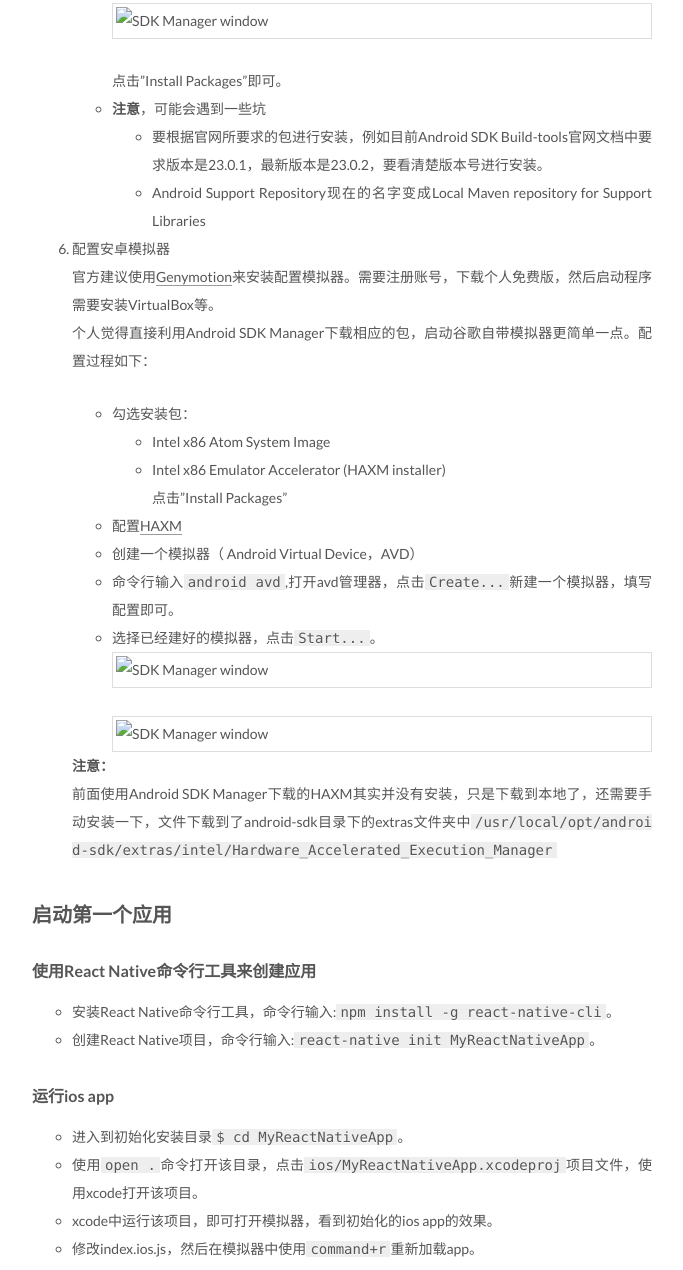
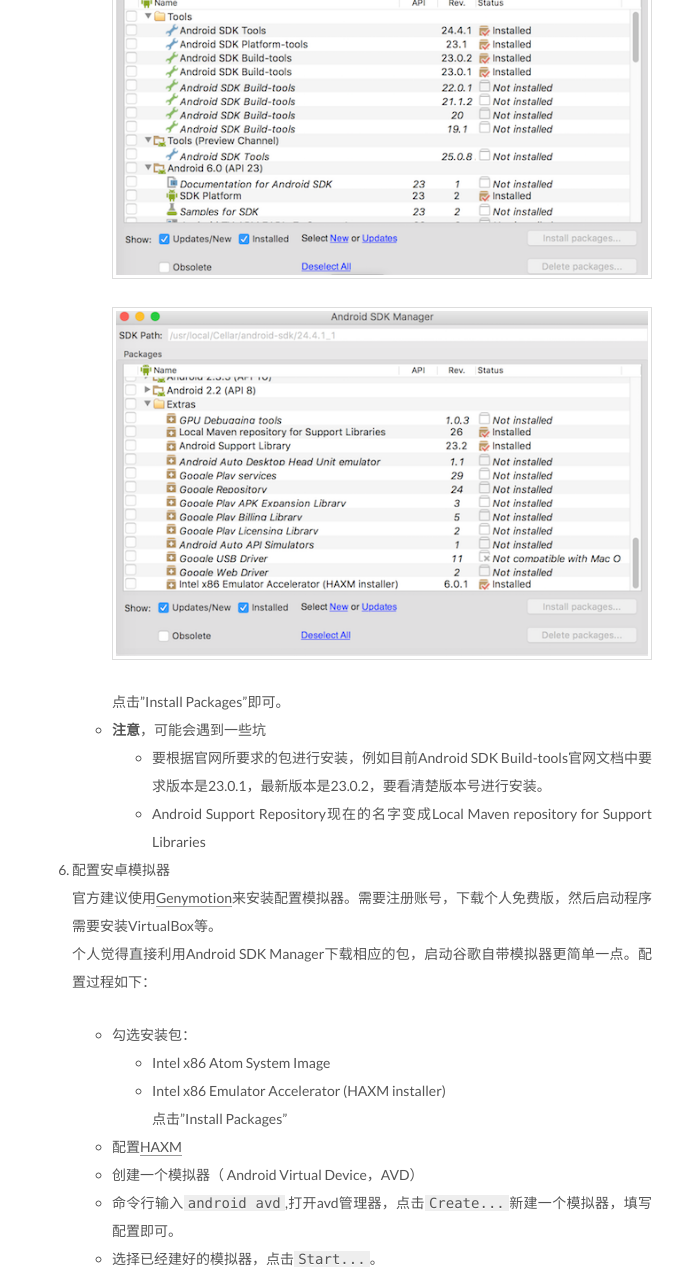
Before and after one commit to yongjz/yongjz.github.io, a plain HTML site: page 2016/03/06/React-Native配置和使用/index.html in a window 1280 px wide. Shown: the part 1440-2710 px from the top of the page, without its empty margins (428-1111 px from the left). Drawn offline with Linux system fonts and the light colour scheme; a script that the page names is missing.

Commit message:
Site updated: 2016-03-06 00:18:13

```diff
--- a/2016/03/06/React-Native配置和使用/index.html
+++ b/2016/03/06/React-Native配置和使用/index.html
@@ -74,7 +74,7 @@
 <meta property="og:image" content="http://yoursite.com/images/Reactnative/AndroidSDK3.png">
 <meta property="og:image" content="http://yoursite.com/images/Reactnative/AndroidSDK4.png">
 <meta property="og:image" content="http://yoursite.com/images/Reactnative/AndroidSDK5.png">
-<meta property="og:updated_time" content="2016-03-05T16:05:11.000Z">
+<meta property="og:updated_time" content="2016-03-05T16:17:32.000Z">
 <meta name="twitter:card" content="summary">
 <meta name="twitter:title" content="React Native配置和使用">
 <meta name="twitter:description" content="React Native配置和使用（OS X）个人比较喜欢react的函数式编程方式，native采用同样的方式写原生app，所以也开始学习react native，首先是环境配置以及跑起来第一个ios和android应用。
@@ -294,7 +294,7 @@
 <li>Android Support Repository</li>
 </ul>
 </li>
-<li>选择需要安装的包，如下图：<br><img src="images/Reactnative/AndroidSDK1.png" alt="SDK Manager window"><br><img src="images/Reactnative/AndroidSDK2.png" alt="SDK Manager window"><br>点击”Install Packages”即可。</li>
+<li>选择需要安装的包，如下图：<br><img src="/images/Reactnative/AndroidSDK1.png" alt="SDK Manager window"><br><img src="/images/Reactnative/AndroidSDK2.png" alt="SDK Manager window"><br>点击”Install Packages”即可。</li>
 <li><strong>注意</strong>，可能会遇到一些坑   <ul>
 <li>要根据官网所要求的包进行安装，例如目前Android SDK Build-tools官网文档中要求版本是23.0.1，最新版本是23.0.2，要看清楚版本号进行安装。</li>
 <li>Android Support Repository现在的名字变成Local Maven repository for Support Libraries</li>
@@ -312,7 +312,7 @@
 <li>配置<a href="http://developer.android.com/tools/devices/emulator.html#vm-mac" target="_blank" rel="external">HAXM</a></li>
 <li>创建一个模拟器（ Android Virtual Device，AVD）</li>
 <li>命令行输入<code>android avd</code>,打开avd管理器，点击<code>Create...</code>新建一个模拟器，填写配置即可。</li>
-<li>选择已经建好的模拟器，点击<code>Start...</code>。<br><img src="images/Reactnative/AndroidSDK3.png" alt="SDK Manager window"><br><img src="images/Reactnative/AndroidSDK4.png" alt="SDK Manager window"></li>
+<li>选择已经建好的模拟器，点击<code>Start...</code>。<br><img src="/images/Reactnative/AndroidSDK3.png" alt="SDK Manager window"><br><img src="/images/Reactnative/AndroidSDK4.png" alt="SDK Manager window"></li>
 </ul>
 <p><strong>注意：</strong><br>前面使用Android SDK Manager下载的HAXM其实并没有安装，只是下载到本地了，还需要手动安装一下，文件下载到了android-sdk目录下的extras文件夹中<code>/usr/local/opt/android-sdk/extras/intel/Hardware_Accelerated_Execution_Manager</code></p>
 </li>
@@ -333,7 +333,7 @@
 <li>命令行输入<code>$ react-native run-android</code>，运行该命令React Native会下载并使用<a href="https://docs.gradle.org/" target="_blank" rel="external">gradle</a>编译该项目。编译成功后，app即可在安卓模拟器中打开。(过程中会下载gradle，有时候命令行可能会卡住，多尝试几次即可)</li>
 <li>修改index.android.js，然后在模拟器中使用<code>F2</code>重新加载app。</li>
 <li>命令行中输入<code>adb logcat *:S ReactNative:V ReactNativeJS:V</code>，即可在命令行终端看到app运行的日志。</li>
-<li><strong>注意:</strong>如果初始化的项目编译不通过，请检查Android SDK Manager中是否存在没有安装好或者版本不正确的package。<br> <img src="images/Reactnative/AndroidSDK5.png" alt="SDK Manager window"></li>
+<li><strong>注意:</strong>如果初始化的项目编译不通过，请检查Android SDK Manager中是否存在没有安装好或者版本不正确的package。<br> <img src="/images/Reactnative/AndroidSDK5.png" alt="SDK Manager window"></li>
 </ul>
 <p>我主要是参考<a href="http://facebook.github.io/react-native/" target="_blank" rel="external">官方文档</a>进行的配置，在配置android环境过程中遇到了一些麻烦。</p>
 <p>后续会继续更新。。。</p>
```
Also changed, not shown: index.html (+3 -3 lines).
